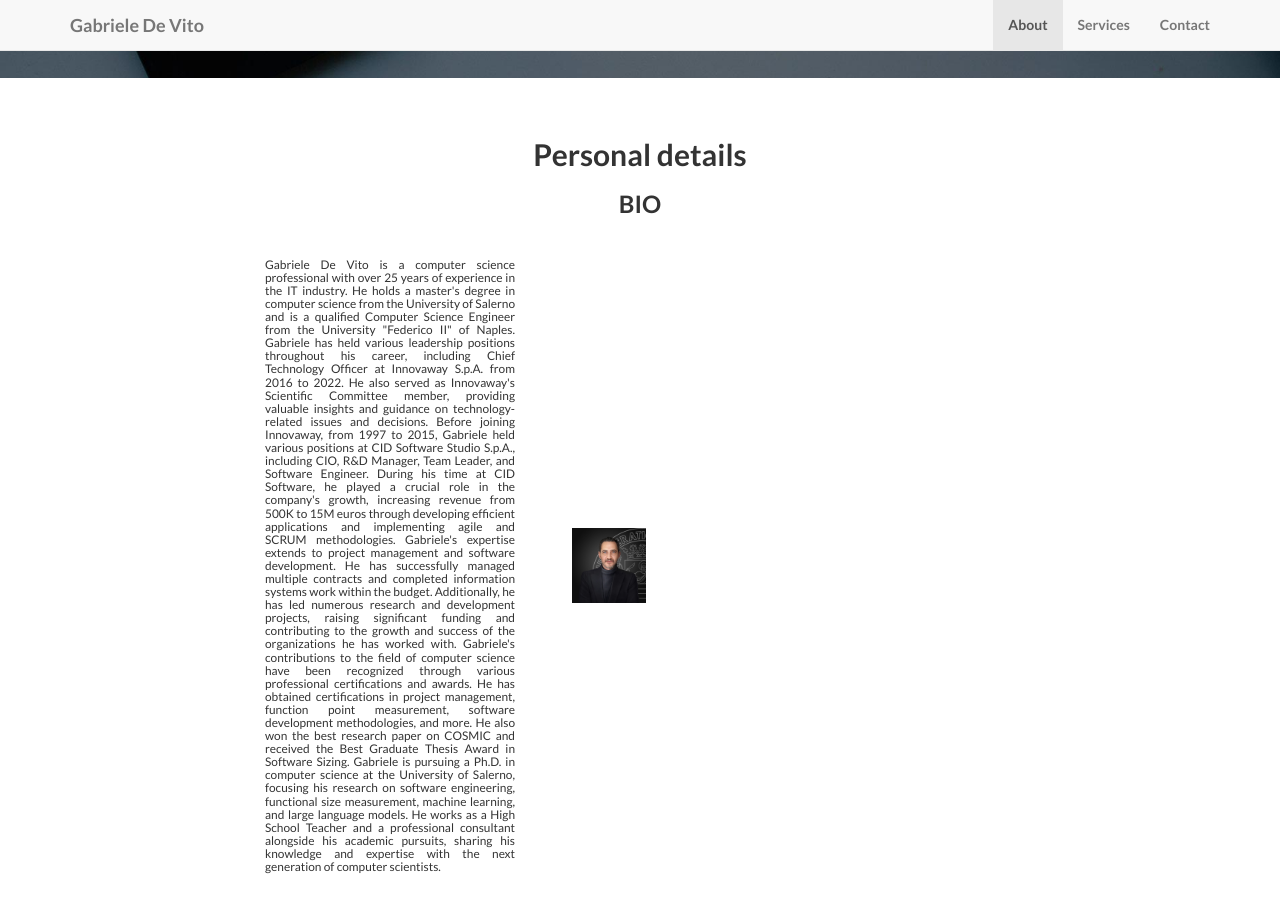
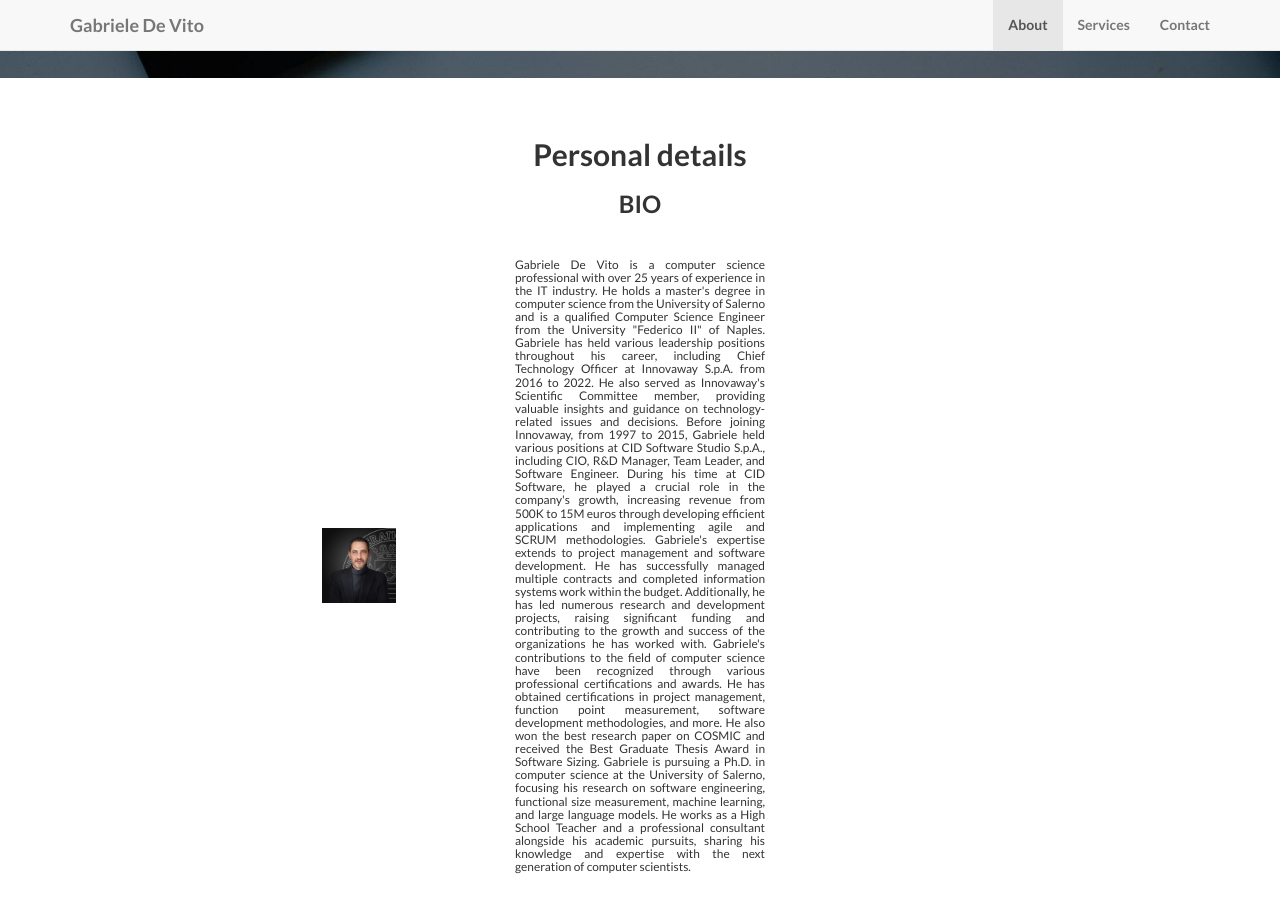
Before and after one commit to gadevito/gadevito.github.io, a Jekyll site: the page built from index.html, in a window 1280 px wide and 900 px high, scrolled down 699 px. Built offline with Jekyll 4.4.1, drawn with Linux system fonts in a browser that asks for light colours.

Commit message:
second update about

```diff
--- a/_includes/about.html
+++ b/_includes/about.html
@@ -7,6 +7,9 @@
               <h3>BIO</h3>
               <br/>
               <div class="container1">
+                <div class="col-lg-5 col-lg-offset-2 col-sm-6">
+                  <img class="img-responsive" src="img/services/Foto_De_Vito.jpg" alt="">
+                </div>
               <h6 class="small text-justify" style="font-weight:normal;">
                 Gabriele De Vito is a computer science professional with over 25 years of experience in the IT industry. He holds a master's degree in computer science from the University of Salerno and is a qualified Computer Science Engineer from the University "Federico II" of Naples.
                 Gabriele has held various leadership positions throughout his career, including Chief Technology Officer at Innovaway S.p.A. from 2016 to 2022. He also served as Innovaway's Scientific Committee member, providing valuable insights and guidance on technology-related issues and decisions.
@@ -15,9 +18,6 @@
                 Gabriele's contributions to the field of computer science have been recognized through various professional certifications and awards. He has obtained certifications in project management, function point measurement, software development methodologies, and more. He also won the best research paper on COSMIC and received the Best Graduate Thesis Award in Software Sizing.
                 Gabriele is pursuing a Ph.D. in computer science at the University of Salerno, focusing his research on software engineering, functional size measurement, machine learning, and large language models. He works as a High School Teacher and a professional consultant alongside his academic pursuits, sharing his knowledge and expertise with the next generation of computer scientists.
               </h6>
-              <div class="col-lg-5 col-lg-offset-2 col-sm-6">
-                <img class="img-responsive" src="img/services/Foto_De_Vito.jpg" alt="">
-              </div>
               </div>
               <br/>
               <div class="clearfix"></div>
```
